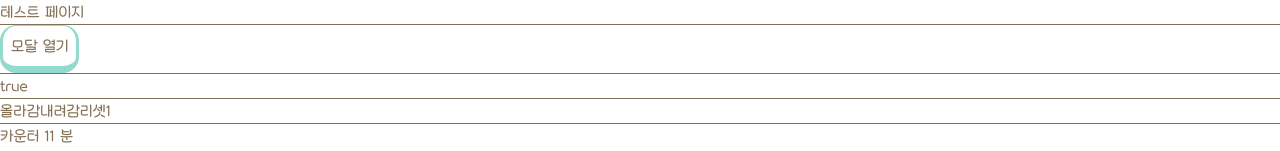
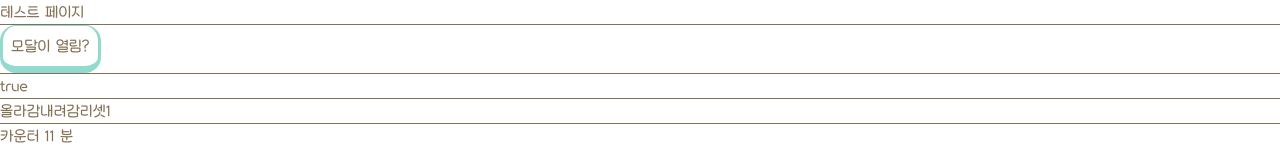
Before and after one commit to pyeonh8/explorer-ui-kit, a Next.js app: page /test in a window 1280 px wide. Shown: the top 151 px of the page. Built offline with nearby package versions, Linux system fonts and the light colour scheme.

Commit message:
refactor: 모달 열기 버튼 리팩토링

```diff
--- a/src/app/test/page.tsx
+++ b/src/app/test/page.tsx
@@ -44,6 +44,7 @@ const Test = () => {
       <h1>테스트 페이지</h1>
       <hr />
       <Modal
+        trigger={(open) => <Button onClick={open}>모달이 열림?</Button>}
         actionButton={
           <ModalButton
             onClick={() => {
--- a/src/shared/ui/modal/Modal.tsx
+++ b/src/shared/ui/modal/Modal.tsx
@@ -1,14 +1,13 @@
 import useModal from '../../hooks/useModal';
-import Button from '../Button';
 import ModalContent from './ModalContent';
 import { ModalProps } from '@/types/common.types';
 
-const Modal = ({ children, actionButton }: ModalProps) => {
+const Modal = ({ children, actionButton, trigger }: ModalProps) => {
   const { isOpen, modalRef, open, close } = useModal();
 
   return (
     <>
-      <Button onClick={open}>모달 열기</Button>
+      {trigger && trigger(open!)}
 
       <ModalContent
         isOpen={isOpen}
--- a/src/types/common.types.ts
+++ b/src/types/common.types.ts
@@ -20,6 +20,7 @@ export interface ToggleButtonProps extends ButtonProps {
 export interface ModalProps {
   children?: ReactNode;
   actionButton?: ReactNode;
+  trigger?: (open: () => void) => ReactNode;
 }
 
 // ModalContent: 모달 컨텐츠
```
